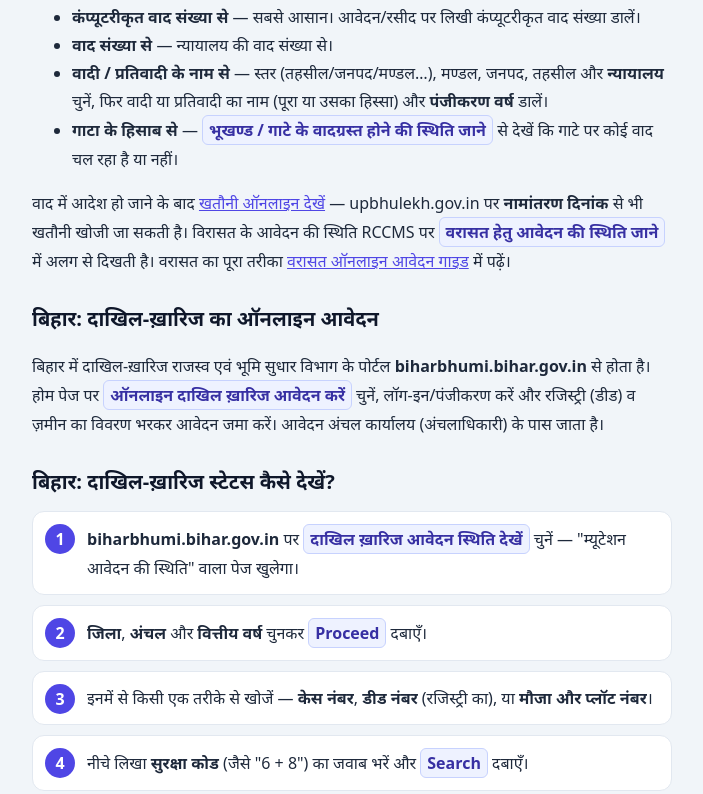
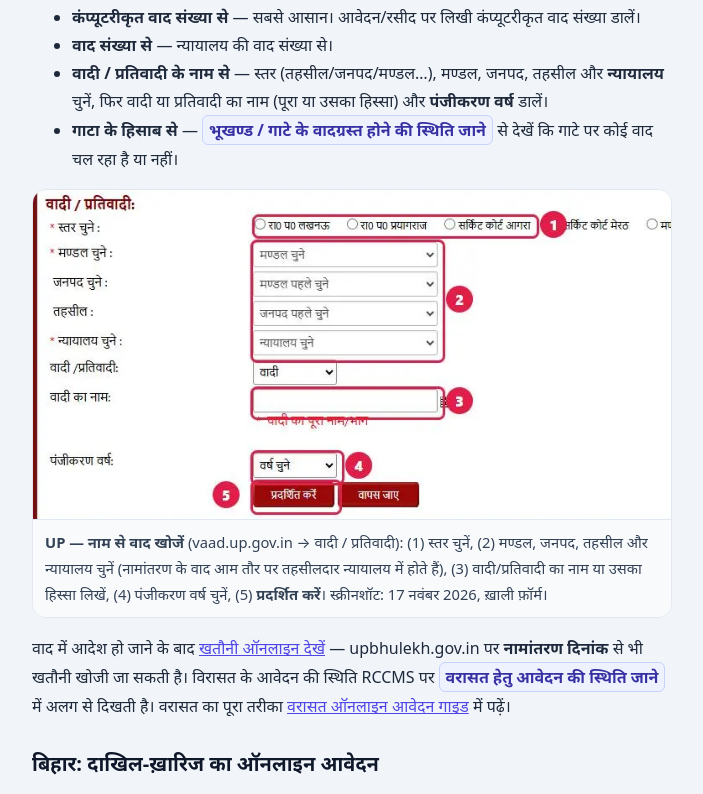
Before and after one commit to Securefin/zameennaplo, a plain HTML site: page dakhil-kharij-status/index.html in a window 1280 px wide. Shown: the part 1553-2347 px from the top of the page, without its empty margins (288-991 px from the left). Drawn offline with Linux system fonts and the light colour scheme.

Commit message:
dakhil-kharij guide: annotated UP RCCMS and Bihar mutation status screenshots
Co-Authored-By: Claude Opus 5.5 <noreply@anthropic.com>

```diff
--- a/dakhil-kharij-status/index.html
+++ b/dakhil-kharij-status/index.html
@@ -80,6 +80,10 @@ ol.steps>li::before{content:counter(s);position:absolute;left:12px;top:12px;widt
 .lbl{display:inline-block;background:#eef2ff;border:1px solid #c7d2fe;border-radius:6px;padding:0 6px;font-weight:700;color:#3730a3}
 .warn{background:#fff7ed;border:1px solid #fed7aa;border-radius:12px;padding:12px 14px;margin-top:14px}
 .big{font-size:1.5rem;font-weight:900;color:#4338ca;margin:4px 0}
+figure.shot{margin:14px 0;background:#fff;border:1px solid #e2e8f0;border-radius:14px;overflow:hidden}
+figure.shot img{display:block;width:100%;max-width:420px;height:auto;margin:0 auto}
+figure.shot.wide img{max-width:760px}
+figure.shot figcaption{padding:10px 12px;font-size:.92rem;color:#334155;border-top:1px solid #e2e8f0;background:#f8fafc}
 </style>
 <script type="application/ld+json">
 {
@@ -188,7 +192,7 @@ ol.steps>li::before{content:counter(s);position:absolute;left:12px;top:12px;widt
     <p class="label">सीधा जवाब:</p>
     <p><strong>UP:</strong> vaad.up.gov.in → वाद खोज विधि → कंप्यूटरीकृत वाद संख्या / नाम से खोजें।<br><strong>बिहार:</strong> biharbhumi.bihar.gov.in → दाखिल ख़ारिज आवेदन स्थिति देखें → जिला, अंचल, वित्तीय वर्ष → केस/डीड नंबर या मौजा-प्लॉट से खोजें।</p>
   </div>
-  <p class="hint">अपडेट: 17 नवंबर 2026 · आधिकारिक पोर्टलों पर जाँचे गए स्टेप</p>
+  <p class="hint">अपडेट: 17 नवंबर 2026 · आधिकारिक पोर्टलों पर जाँचे गए स्टेप · <a href="#photo-up">📷 तस्वीरों के साथ देखें</a></p>
 
   <p><a class="btn" href="#up" style="background:#4f46e5;display:inline-block;width:auto;padding:10px 18px;margin-right:8px">उत्तर प्रदेश &darr;</a><a class="btn" href="#bihar" style="background:#047857;display:inline-block;width:auto;padding:10px 18px">बिहार &darr;</a></p>
 
@@ -216,6 +220,10 @@ ol.steps>li::before{content:counter(s);position:absolute;left:12px;top:12px;widt
     <li><strong>वादी / प्रतिवादी के नाम से</strong> — स्तर (तहसील/जनपद/मण्डल…), मण्डल, जनपद, तहसील और <strong>न्यायालय</strong> चुनें, फिर वादी या प्रतिवादी का नाम (पूरा या उसका हिस्सा) और <strong>पंजीकरण वर्ष</strong> डालें।</li>
     <li><strong>गाटा के हिसाब से</strong> — <span class="lbl">भूखण्ड / गाटे के वादग्रस्त होने की स्थिति जाने</span> से देखें कि गाटे पर कोई वाद चल रहा है या नहीं।</li>
   </ul>
+  <figure class="shot wide" id="photo-up">
+    <img src="/assets/guides/dakhil-up-party-wise.webp" width="760" height="392" loading="lazy" decoding="async" alt="vaad.up.gov.in पर वादी/प्रतिवादी के नाम से नामांतरण वाद खोजने का फ़ॉर्म: स्तर, मण्डल-जनपद-तहसील-न्यायालय, नाम, पंजीकरण वर्ष और प्रदर्शित करें बटन।">
+    <figcaption><b>UP — नाम से वाद खोजें</b> (vaad.up.gov.in → वादी / प्रतिवादी): (1) स्तर चुनें, (2) मण्डल, जनपद, तहसील और न्यायालय चुनें (नामांतरण के वाद आम तौर पर तहसीलदार न्यायालय में होते हैं), (3) वादी/प्रतिवादी का नाम या उसका हिस्सा लिखें, (4) पंजीकरण वर्ष चुनें, (5) <b>प्रदर्शित करें</b>। स्क्रीनशॉट: 17 नवंबर 2026, ख़ाली फ़ॉर्म।</figcaption>
+  </figure>
   <p>वाद में आदेश हो जाने के बाद <a href="/khatauni-kaise-dekhe/">खतौनी ऑनलाइन देखें</a> — upbhulekh.gov.in पर <strong>नामांतरण दिनांक</strong> से भी खतौनी खोजी जा सकती है। विरासत के आवेदन की स्थिति RCCMS पर <span class="lbl">वरासत हेतु आवेदन की स्थिति जाने</span> में अलग से दिखती है। वरासत का पूरा तरीका <a href="/varasat-online-up/">वरासत ऑनलाइन आवेदन गाइड</a> में पढ़ें।</p>
 
   <h2 id="bihar">बिहार: दाखिल-ख़ारिज का ऑनलाइन आवेदन</h2>
@@ -228,6 +236,10 @@ ol.steps>li::before{content:counter(s);position:absolute;left:12px;top:12px;widt
     <li>इनमें से किसी एक तरीके से खोजें — <strong>केस नंबर</strong>, <strong>डीड नंबर</strong> (रजिस्ट्री का), या <strong>मौजा और प्लॉट नंबर</strong>।</li>
     <li>नीचे लिखा <strong>सुरक्षा कोड</strong> (जैसे "6 + 8") का जवाब भरें और <span class="lbl">Search</span> दबाएँ।</li>
   </ol>
+  <figure class="shot wide" id="photo-bihar">
+    <img src="/assets/guides/dakhil-bihar-status.webp" width="760" height="560" loading="lazy" decoding="async" alt="बिहार म्यूटेशन आवेदन की स्थिति पेज: जिला-अंचल-वित्तीय वर्ष, Proceed, केस/डीड/मौजा से खोज, सुरक्षा कोड और Search बटन।">
+    <figcaption><b>बिहार — म्यूटेशन आवेदन की स्थिति:</b> (1) जिला, अंचल, वित्तीय वर्ष चुनें → (2) <b>Proceed</b> → (3) केस नंबर, डीड नंबर या मौजा + प्लॉट नंबर में से एक तरीका चुनें → (4) सुरक्षा कोड का जोड़ लिखें → (5) <b>Search</b>। स्क्रीनशॉट: 17 नवंबर 2026, ख़ाली फ़ॉर्म।</figcaption>
+  </figure>
   <p>बिहार पोर्टल की दूसरी काम की सेवाएँ:</p>
   <ul>
     <li><span class="lbl">दाखिल ख़ारिज आवेदन स्थिति देखें (अंचलाधिकारी द्वारा वापस किया गया)</span> और <span class="lbl">दाखिल ख़ारिज त्रुटि जांच</span> — आवेदन लौटा हो तो कारण यहाँ देखें।</li>
```
Also changed, not shown: assets/guides/dakhil-bihar-status.webp (added), assets/guides/dakhil-up-party-wise.webp (added).
